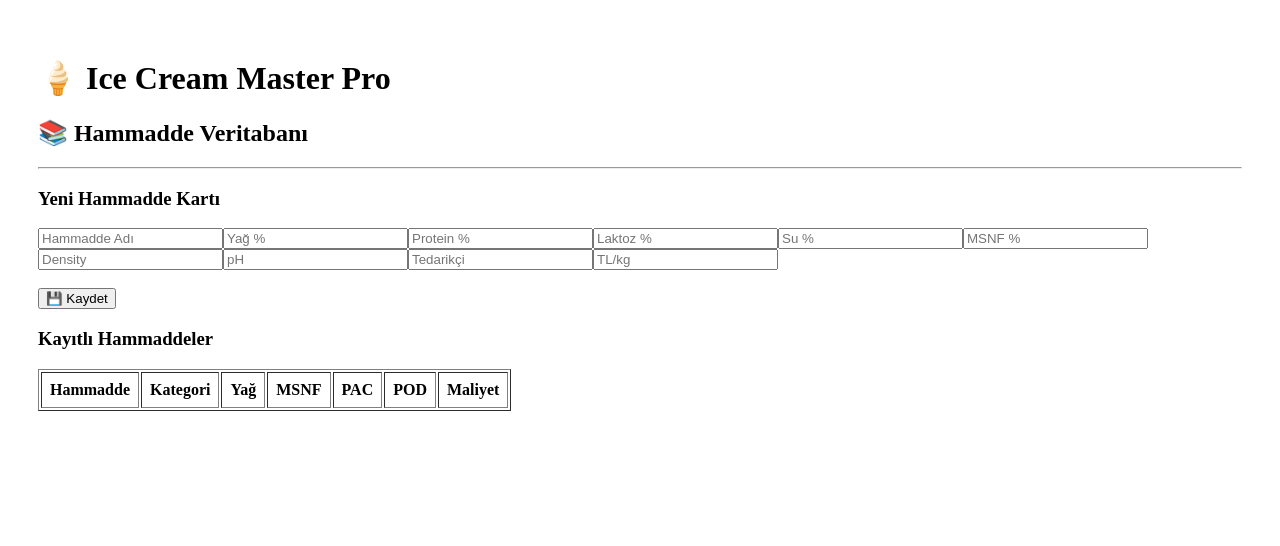
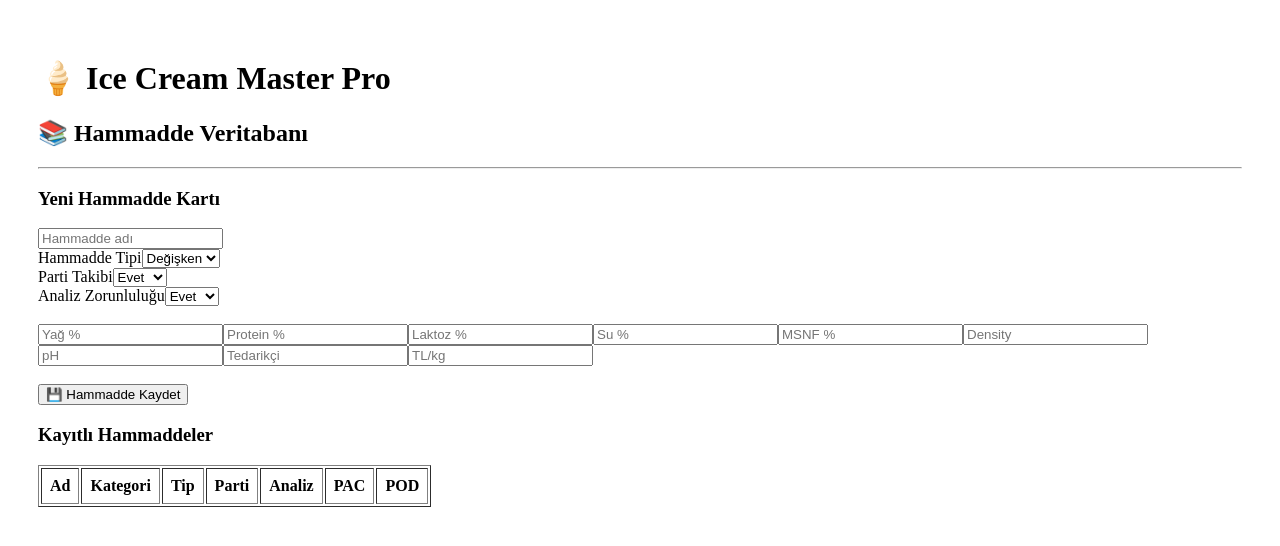
Before and after one commit to saadet0125-0125/Ice-Cream-Master-Pro, a Next.js app: page /materials in a window 1280 px wide. Shown: the top 546 px of the page. Built offline with nearby package versions, Linux system fonts and the light colour scheme.

Commit message:
Update page.tsx

```diff
--- a/app/materials/page.tsx
+++ b/app/materials/page.tsx
@@ -3,30 +3,38 @@
 import { useState } from "react";
 
 type Material = {
-  name: string;
-  category: string;
-  fat: string;
-  protein: string;
-  lactose: string;
-  water: string;
-  msnf: string;
-  density: string;
-  ph: string;
-  antibiotic: string;
-  supplier: string;
-  cost: string;
-  pac: string;
-  pod: string;
+  name:string;
+  category:string;
+  type:string;
+  batchTracking:string;
+  analysisRequired:string;
+  fat:string;
+  protein:string;
+  lactose:string;
+  water:string;
+  msnf:string;
+  density:string;
+  ph:string;
+  antibiotic:string;
+  supplier:string;
+  cost:string;
+  pac:string;
+  pod:string;
 };
 
 
-export default function MaterialsPage() {
+export default function MaterialsPage(){
 
-  const [materials, setMaterials] = useState<Material[]>([]);
+const [materials,setMaterials]=useState<Material[]>([]);
 
 
-  const [form, setForm] = useState({
+const [form,setForm]=useState({
+
 name:"",
+type:"Değişken",
+batchTracking:"Evet",
+analysisRequired:"Evet",
+
 fat:"",
 protein:"",
 lactose:"",
@@ -35,8 +43,10 @@ export default function MaterialsPage() {
 density:"",
 ph:"",
 antibiotic:"Yok",
+
 supplier:"",
 cost:""
+
 });
 
 
@@ -57,8 +67,7 @@ export default function MaterialsPage() {
 if(
 n.includes("şeker") ||
 n.includes("glikoz") ||
-      n.includes("dekstroz") ||
-      n.includes("fruktoz")
+n.includes("dekstroz")
 )
 return "Şeker";
 
@@ -71,13 +80,6 @@ export default function MaterialsPage() {
 return "Stabilizatör";
 
 
-    if(
-      n.includes("kakao") ||
-      n.includes("aroma")
-    )
-    return "Aroma";
-
-
 return "Diğer";
 
 }
@@ -86,30 +88,23 @@ export default function MaterialsPage() {
 
 function calculatePAC(){
 
-    const sugar =
-    Number(form.lactose || 0);
+return (Number(form.lactose || 0)*1.9).toFixed(2);
 
-    return (sugar * 1.9).toFixed(2);
+}
+
+
+function calculatePOD(){
+
+return (Number(form.lactose || 0)*1).toFixed(2);
 
 }
 
 
 
-  function calculatePOD(){
-
-    const sugar =
-    Number(form.lactose || 0);
-
-    return (sugar * 1).toFixed(2);
-
-  }
+function save(){
 
 
-
-  function saveMaterial(){
-
-
-    const newMaterial:Material={
+const newMaterial={
 
 ...form,
 
@@ -137,8 +132,7 @@ export default function MaterialsPage() {
 
 return (
 
-<main style={{padding:"30px"}}>
-
+<main style={{padding:30}}>
 
 <h1>🍦 Ice Cream Master Pro</h1>
 
@@ -151,9 +145,59 @@ return (
 <h3>Yeni Hammadde Kartı</h3>
 
 
-<input placeholder="Hammadde Adı"
+<input placeholder="Hammadde adı"
 onChange={(e)=>setForm({...form,name:e.target.value})}
 />
+
+
+<br/>
+
+
+<label>Hammadde Tipi</label>
+
+<select
+onChange={(e)=>setForm({...form,type:e.target.value})}
+>
+
+<option>Değişken</option>
+<option>Sabit</option>
+
+</select>
+
+
+
+<br/>
+
+
+<label>Parti Takibi</label>
+
+<select
+onChange={(e)=>setForm({...form,batchTracking:e.target.value})}
+>
+
+<option>Evet</option>
+<option>Hayır</option>
+
+</select>
+
+
+
+<br/>
+
+
+<label>Analiz Zorunluluğu</label>
+
+<select
+onChange={(e)=>setForm({...form,analysisRequired:e.target.value})}
+>
+
+<option>Evet</option>
+<option>Hayır</option>
+
+</select>
+
+
+<br/><br/>
 
 
 <input placeholder="Yağ %"
@@ -204,8 +248,8 @@ onChange={(e)=>setForm({...form,cost:e.target.value})}
 <br/><br/>
 
 
-<button onClick={saveMaterial}>
-💾 Kaydet
+<button onClick={save}>
+💾 Hammadde Kaydet
 </button>
 
 
@@ -218,13 +262,15 @@ onChange={(e)=>setForm({...form,cost:e.target.value})}
 <thead>
 
 <tr>
-<th>Hammadde</th>
+
+<th>Ad</th>
 <th>Kategori</th>
-<th>Yağ</th>
-<th>MSNF</th>
+<th>Tip</th>
+<th>Parti</th>
+<th>Analiz</th>
 <th>PAC</th>
 <th>POD</th>
-<th>Maliyet</th>
+
 </tr>
 
 </thead>
@@ -233,23 +279,24 @@ onChange={(e)=>setForm({...form,cost:e.target.value})}
 <tbody>
 
 {
-materials.map((m,index)=>(
+materials.map((m,i)=>(
 
-<tr key={index}>
+<tr key={i}>
 
 <td>{m.name}</td>
 
 <td>{m.category}</td>
 
-<td>{m.fat}</td>
+<td>{m.type}</td>
 
-<td>{m.msnf}</td>
+<td>{m.batchTracking}</td>
+
+<td>{m.analysisRequired}</td>
 
 <td>{m.pac}</td>
 
 <td>{m.pod}</td>
 
-<td>{m.cost}</td>
 
 </tr>
 
@@ -263,6 +310,6 @@ materials.map((m,index)=>(
 
 </main>
 
-);
+)
 
 }
```
Lines whose indentation alone changed are shown as unchanged.
